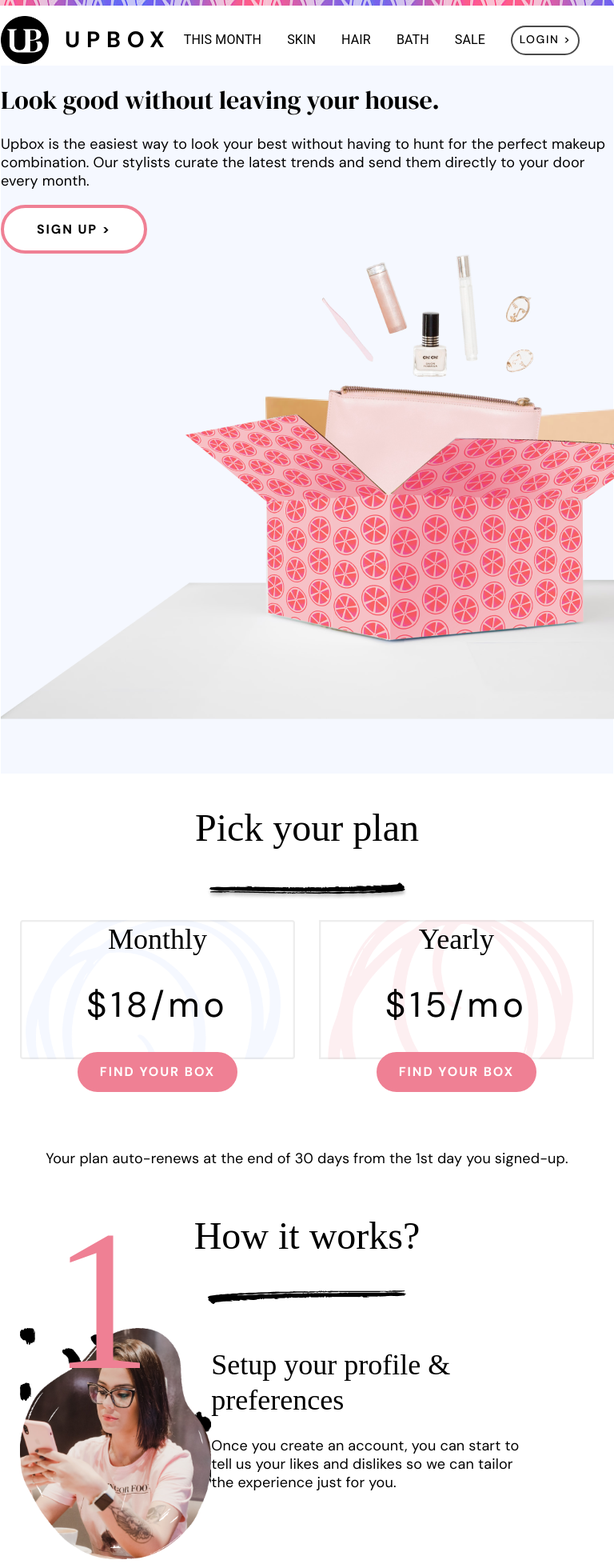
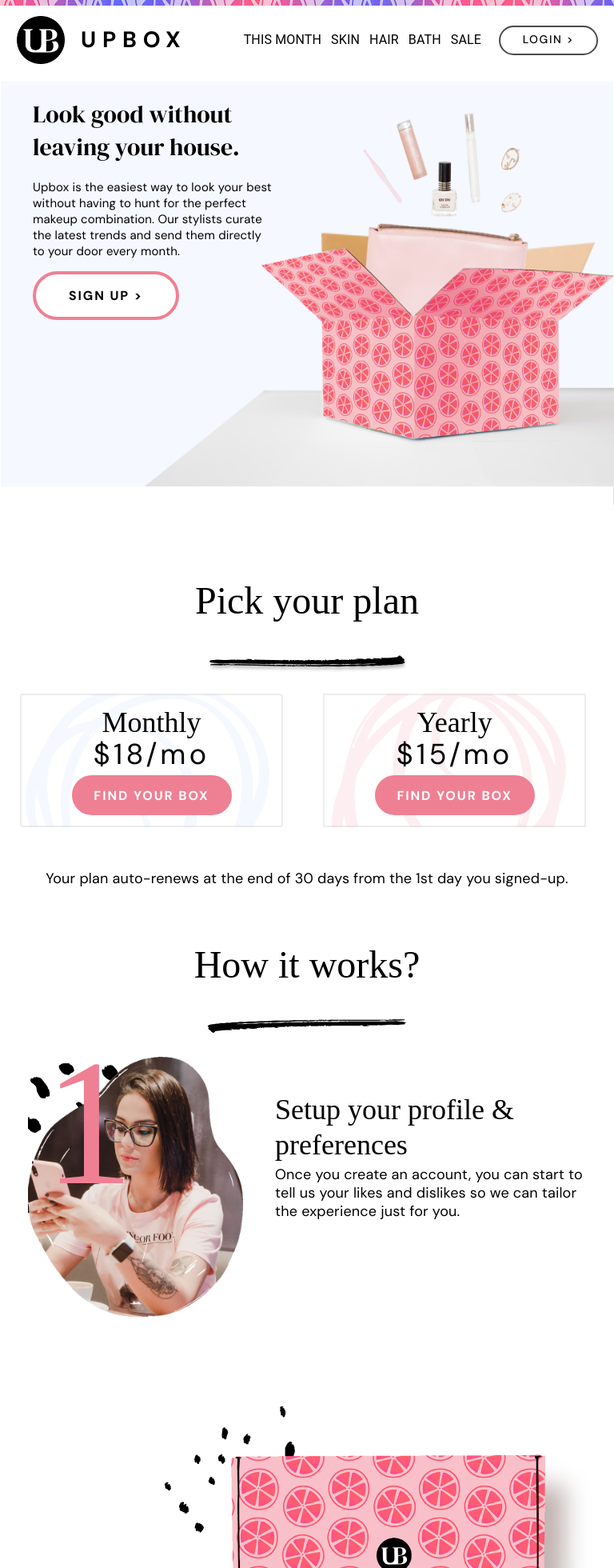
Before and after one commit to arunkjojo/upbox-ajoin, a React (Create React App) app: page / in a window 768 px wide. Shown: the top 1960 px of the page at 80% size. Built offline with nearby package versions, Linux system fonts and the light colour scheme; a web font is replaced by a local one.

Commit message:
Mostly ui is done

```diff
--- a/src/App.js
+++ b/src/App.js
@@ -101,7 +101,7 @@ function ResponsiveApp() {
               }}
             >
               {pages.map((page) => (
-                <MenuItem key={page} onClick={handleCloseNavMenu}>
+                <MenuItem className="menu-link" key={page} onClick={handleCloseNavMenu}>
                   <Typography textAlign="center">{page}</Typography>
                 </MenuItem>
               ))}
@@ -189,8 +189,7 @@ function ResponsiveApp() {
             </Grid>
             <Container>
               <Grid container>
-                <Grid item xs={12} sm={5.75} md={5.5} lg={5.1}>
-                  <div className="plan_body_left">
+                <Grid item xs={12} sm={5.5} md={5.5} lg={5.75} className="plan_body_left">
                     <h1 className="plan_body_main_heading">Monthly</h1>
 
                     <h1 className="plan_body_sub_heading">$18/mo</h1>
@@ -200,13 +199,9 @@ function ResponsiveApp() {
                         FIND YOUR BOX
                       </button>
                     </div>
-                  </div>
+                  {/* </div> */}
                 </Grid>
-                <Grid item xs={12} sm={0.5} md={1} lg={1} sx={{display : {md:'flex'}}}>
-                  <div></div>
-                </Grid>
-                <Grid item xs={12} sm={5.75} md={5.5} lg={5.5}>
-                  <div className="plan_body_right">
+                <Grid item xs={12} sm={5.5} md={5.5} lg={5.75} className="plan_body_right">
                     <h1 className="plan_body_main_heading">Yearly</h1>
 
                     <h1 className="plan_body_sub_heading">$15/mo</h1>
@@ -216,7 +211,6 @@ function ResponsiveApp() {
                         FIND YOUR BOX
                       </button>
                     </div>
-                  </div>
                 </Grid>
               </Grid>
               <Grid item xs={12} sm={12} md={12} lg={12}>
@@ -229,10 +223,10 @@ function ResponsiveApp() {
           </Grid>
         </Box>
 
-        <Box display="flex" sx={{ flexGrow: 1 }}>
+        <Box display="flex" sx={{ flexGrow: 1 }} className="work">
           <Container>
             <Grid container>
-              <Grid item xs={12} sm={12} md={12} lg={12}>
+              <Grid sx={{maxHeight: 'fit-content'}} item xs={12} sm={12} md={12} lg={12}>
                 <h2 className="work_header_title">How it works?</h2>
 
                 <img
@@ -241,8 +235,8 @@ function ResponsiveApp() {
                   className="work_header_underline center"
                 />
               </Grid>
-              <Grid item xs={12} sm={12} md={12} lg={12} container>
-                <Grid item xs={12} sm={4} className='work_1_img'>
+              <Grid sx={{maxHeight: 'fit-content'}} item xs={12} sm={12} md={12} lg={12} container>
+                <Grid item xs={12} sm={6} md={4} lg={4} className='work_1_img'>
                   <div className="work_body_1_art_image">
                     <img
                       src={work_body_1}
@@ -253,7 +247,7 @@ function ResponsiveApp() {
 
                   <span className="work_body_1_number">1</span>
                 </Grid>
-                <Grid item xs={12} sm={8} className='work_1_txt'>
+                <Grid item xs={12} sm={6} className='work_1_txt'>
                     <h1 className="work_body_1_heading">
                       Setup your profile & preferences
                     </h1>
@@ -264,7 +258,7 @@ function ResponsiveApp() {
                     </p>
                 </Grid>
               </Grid>
-              <Grid item xs={12} sm={12} md={12} lg={12} container className="work_2">
+              <Grid sx={{maxHeight: 'fit-content'}} item xs={12} sm={12} md={12} lg={12} container className="work_2">
                 <Grid item xs={12} sm={4} className='work_2_img'>
                   <div className="work_body_2_bg_image">
                     <div className="work_body_2_art_image">
@@ -277,7 +271,7 @@ function ResponsiveApp() {
                   </div>
                   <span className="work_body_2_number">2</span>
                 </Grid>
-                <Grid item xs={12} sm={6} className='work_2_txt'>
+                <Grid item xs={12} sm={12} lg={12} className='work_2_txt'>
                     <h3 className="work_body_2_heading">Review your custom box</h3>
 
                     <p className="work_body_2_paragraph">
@@ -288,7 +282,7 @@ function ResponsiveApp() {
                 </Grid>
               </Grid>
               <Grid item xs={12} sm={12} md={12} lg={12} container>
-                <Grid item xs={12} sm={4} className='work_3_img'>
+                <Grid item xs={12} sm={6} md={4} lg={4} className='work_3_img'>
                   <div className="work_body_3_art_image">
                     <img
                       src={work_body_3}
@@ -298,7 +292,7 @@ function ResponsiveApp() {
                   </div>
                   <span className="work_body_3_number">3</span>
                 </Grid>
-                <Grid item xs={12} sm={8} className='work_3_txt'>
+                <Grid item xs={12} sm={6} className='work_3_txt'>
                   <h3 className="work_body_3_heading">Try it on at home</h3>
 
                   <p className="work_body_3_paragraph">
@@ -402,9 +396,8 @@ function ResponsiveApp() {
               </div>
             </Grid>
           </Grid>
-          <Grid container direction="row" justifyContent="space-around">
-            <Grid xs={6} lg={3}>
-              <div className="footer_content_1">
+          <Grid container direction="row" justifyContent="space-between">
+            <Grid item xs={6} sm={6} md={3} lg={3}  className="footer_content_1">
                 <h3 className="footer_content_1_heading">UPBOX</h3>
 
                 <div className="footer_content_1_link">
@@ -417,9 +410,8 @@ function ResponsiveApp() {
                   <li className="footer_content_1_link_item">Seasonal Items</li>
                   <li className="footer_content_1_link_item">Upbox Promise</li>
                 </div>
-              </div>
             </Grid>
-            <Grid xs={6} lg={3}>
+            <Grid item xs={6} sm={6} md={3} lg={3}>
               <div className="footer_content_2">
                 <h3 className="footer_content_2_heading">Find Us On</h3>
 
@@ -432,7 +424,7 @@ function ResponsiveApp() {
                 </div>
               </div>
             </Grid>
-            <Grid xs={6} lg={3}>
+            <Grid item xs={6} sm={6} md={3} lg={3}>
               <div className="footer_content_3">
                 <h3 className="footer_content_3_heading">Product</h3>
 
@@ -446,7 +438,7 @@ function ResponsiveApp() {
                 </div>
               </div>
             </Grid>
-            <Grid xs={6} lg={3}>
+            <Grid item xs={6} sm={6} md={3} lg={3}>
               <div className="footer_content_4">
                 <h3 className="footer_content_4_heading">Help</h3>
 
@@ -471,14 +463,14 @@ function ResponsiveApp() {
               </div>
             </Grid>
           </Grid>
-          <Grid container sx={{ justifyContent: "space-between" }}>
-            <Grid xs={12} md={3} lg={2} order={{ xs: 1, lg: 2 }}>
+          <Grid container>
+            <Grid xs={12} sm={2} md={2} lg={2} order={{ xs: 1, sm:1, md:2, lg: 2 }}>
               <p className="footer_bottom_terms">Terms</p>
             </Grid>
-            <Grid xs={12} lg={2} order={{ xs: 2, lg: 3 }}>
+            <Grid xs={12} sm={2} md={2} lg={2} order={{ xs: 2, sm:2, md:3, lg: 3 }}>
               <p className="footer_bottom_policy">Privacy Policy</p>
             </Grid>
-            <Grid xs={11} md={3} lg={8} order={{ xs: 3, lg: 1 }}>
+            <Grid xs={11} sm={12} md={8}  lg={8} order={{ xs: 3, sm:3, md:1, lg: 1 }}>
               <p className="footer_bottom_copyright">
                 © 2020 Quest AI. Upbox is a Sample Project and open source
                 design project free for personal and commercial use.
--- a/src/style.css
+++ b/src/style.css
@@ -98,10 +98,9 @@
     letter-spacing: 0.12em;
 }
 
-.hero_right {
-
+.plan_header_underline {
+    margin-bottom: 25px;
 }
-
 .plan_body_left {
     background-image: url('./assets/box1.png');
     background-repeat: no-repeat;
@@ -502,6 +501,10 @@
         margin-inline-start: 100px;
         margin-inline-end: 10px;
     }
+    .hero {
+        padding-top: 10px;
+        margin-top: 20px;
+    }
     .hero_left {
         position: relative;
         width: 511px;
@@ -537,6 +540,15 @@
         position: relative;
         background-color: #FFFFFF;
         margin-top: -45px;
+        padding-top: 75px;
+    }
+
+    .work {
+        padding-top: 75px;
+    }
+
+    .plan_body_right {
+        margin-left: 45px !important;
     }
 
     .work_1_txt{
@@ -544,6 +556,9 @@
     }
     .work_2_txt{
         padding-left: 25px;
+        position: relative;
+        left: 15%;
+        top: -25%;
     }
     .work_3_txt{
         padding-left: 25px;
@@ -558,68 +573,267 @@
 @media screen and (min-width: 769px)  and (max-width: 1024px){
     .navbar {
         justify-content: space-between;
-        margin-inline-start: 100px;
+        margin-inline-start: 50px;
         margin-inline-end: 10px;
+    }
+    .hero {
+        padding-top: 10px;
+        margin-top: 20px;
     }
     .hero_left {
         position: relative;
         width: 511px;
-        left: 100px;
-        top: 260px;
+        left: 75px;
+        top: 130px;
     }
     .hero_title {
-        font-size: 40px;
-        line-height: 40px;
+        font-weight: 400;
+        font-size: 48px;
     }
     .hero_para {
         font-family: 'DM Sans';
-        font-size: 16px;
-        line-height: 25px;
-        margin-right: 10px;
+        font-size: 14px;
+        line-height: 18px;
     }
     .hero_right {
         background-image: url('./assets/Marker.png');
         background-repeat: no-repeat;
-        background-position-x: 75%;
-        background-position-y: 50%;
+        background-position-x: 105%;
+        background-position-y: 60%;
     }
     .hero_box_img {
         position: relative;
-        width: 540px;
-        height: 280px;
-        width: 1074px;
-        height: 530px;
-        right: 10%;
+        width: 1000px;
+        height: 525px;
+        right: 30%;
         top: 89px;
     }
     .pick_plan {
         position: relative;
         background-color: #FFFFFF;
         margin-top: -45px;
+        padding-top: 75px;
     }
-
+    .plan_body_right {
+        margin-left: 50px !important;
+    }
+    .plan_body_main_heading {
+        font-weight: 400;
+        font-size: 44px;
+        line-height: 25px;
+        text-align: center;
+    }
+    .plan_body_sub_heading {
+        font-family: 'DM Sans';
+        font-weight: 400;
+        font-size: 44px;
+        line-height: 25px;
+        text-align: center;
+        letter-spacing: 0.12em;
+    }
+    .plan_body_btn {
+        padding-bottom: 0px;
+    }
+    .work {
+        padding-top: 75px;
+    }
+    .work_1_img {
+        margin-left: 30px !important;
+    }
+    .work_1_txt {
+        margin-left: 20px !important;
+        margin-top: 20px !important;
+    }
     .work_2{
         position: relative;
         left: 35%;
     }
+    .work_2_txt{
+        padding-left: 25px;
+        position: relative;
+        left: 15%;
+        bottom: 26%;
+    }
+    .work_body_2_paragraph {
+        margin-top: -20px;
+    }
+    .work_3_img {
+        margin-left: 30px !important;
+    }
+    .work_3_txt {
+        margin-left: 20px !important;
+        margin-top: 20px !important;
+    }
+
+    .footer_content_1, .footer_content_2, .footer_content_3, .footer_content_4 {
+        left: 50px;
+    }
+    .footer_top_social {
+        left: 60%;
+        position: relative;
+    }
+    .footer_content_1_heading, .footer_content_2_heading, .footer_content_3_heading, .footer_content_4_heading {
+        font-size: 16px;
+        line-height: 15px;
+    }
+    .footer_bottom_terms {
+        font-size: 10px;
+        left: 50%;
+    }
+    .footer_bottom_policy {
+        font-size: 10px;
+    }
+    .footer_bottom_copyright {
+        font-size: 10px;
+        left: 5%;
+    }
 }
 /* Tablet UI */
 @media screen and (min-width: 426px)  and (max-width: 768px){
+    .navbar {
+        justify-content: space-between;
+        margin-inline-start: 20px;
+        margin-inline-end: 3px;
+    }
+    .menu-link {
+        padding: 0px 6px !important;
+    }
+    .hero {
+        padding-top: 0px;
+        margin-top: 20px;
+    }
+    .hero_left {
+        position: relative;
+        max-width: 300px !important;
+        left: 40px;
+        top: 0px;
+    }
+    .hero_title {
+        font-weight: 400;
+        font-size: 30px;
+    }
+    .hero_para {
+        font-family: 'DM Sans';
+        font-size: 15px;
+        line-height: 20px;
+    }
+    .hero_right {
+        background-image: none;
+    }
+    .hero_box_img {
+        position: relative;
+        width: 800px;
+        height: 504px;
+        right: -20%;
+        top: -260px;
+    }
+    .pick_plan {
+        position: relative;
+        background-color: #FFFFFF;
+        margin-top: -350px;
+        padding-top: 75px;
+    }
+    .plan_body_right {
+        margin-left: 50px !important;
+    }
+    .plan_body_main_heading {
+        font-weight: 400;
+        font-size: 36px;
+        line-height: 25px;
+        text-align: center;
+    }
+    .plan_body_sub_heading {
+        font-family: 'DM Sans';
+        font-weight: 400;
+        font-size: 36px;
+        line-height: 5px;
+        text-align: center;
+        letter-spacing: 0.12em;
+    }
+    .plan_body_btn {
+        padding-bottom: 0px;
+    }
+    .work {
+        padding-top: 10px;
+    }
+    .work_1_img {
+        margin-left: 10px !important;
+    }
+    .work_body_1_art_image {
+        background-image: url('./assets/art1.png');
+        background-repeat: no-repeat;
+        background-position-x: -50px;
+    }
+    .work_body_1_image {
+        position: relative;
+        width: calc(75%);
+    }
+    .work_body_1_number {
+        left: 20px;
+        top: -275px;
+        font-size: 225px;
+    }
+    .work_1_txt {
+        margin-left: -50px !important;
+        margin-top: 20px !important;
+    }
+    .work_2{
+        position: relative;
+        left: 25%;
+    }
+    .work_2_txt {
+        padding-left: 160px;
+        position: relative;
+        bottom: 27%;
+    }
+    .work_3_img {
+        margin-left: 10px !important;
+    }
+    .work_body_3_art_image {
+        background-image: url('./assets/art3.png');
+        background-repeat: no-repeat;
+        background-position-x: -50px;
+    }
+    .work_body_3_image {
+        position: relative;
+        width: calc(75%);
+    }
+    .work_body_3_number {
+        left: -5px;
+        top: -290px;
+        font-size: 225px;
+    }
+    .work_3_txt {
+        margin-left: -75px !important;
+        margin-top: 20px !important;
+    }
+    .work_body_1_paragraph,
+    .work_body_2_paragraph,
+    .work_body_3_paragraph {
+        margin-top: -20px;
+    }
 
-    .login_button {
-        box-sizing: border-box;
-        width: 86px;
-        height: 37px;
-        background: #FFFFFF;
-        border: 2px solid #4A4A4A;
-        border-radius: 300px;
-        font-family: 'DM Sans';
-        font-weight: 500;
-        font-size: 14px;
-        line-height: 30px;
-        letter-spacing: 0.12em;
-        text-align: center;
-        justify-content: center;
+    .footer_content_1, .footer_content_2, .footer_content_3, .footer_content_4 {
+        left: 50px;
+    }
+    .footer_top_social {
+        left: 50%;
+        position: relative;
+    }
+    .footer_content_1_heading, .footer_content_2_heading, .footer_content_3_heading, .footer_content_4_heading {
+        font-size: 16px;
+        line-height: 15px;
+    }
+    .footer_bottom_terms {
+        font-size: 10px;
+        left: 50px;
+    }
+    .footer_bottom_policy {
+        font-size: 10px;
+    }
+    .footer_bottom_copyright {
+        font-size: 10px;
+        left: 6%;
     }
 }
 /* Mobile L UI */
@@ -633,8 +847,6 @@
         right: calc(2%);
         position: relative;
     }
-
-
     .hero_left {
         position: relative;
         width: 511px;
@@ -658,21 +870,28 @@
         width: 728px;
         height: 337px;
     }
-
+    .plan_body_left,
+    .plan_body_right {
+        margin-bottom: 5px !important;
+        margin-top: 5px !important;
+    }
     .plan_header_title {
         font-size: 45px;
     }
     .plan_body_main_heading {
-        font-size: 30px;
+        font-size: 48px;
         line-height: 30px;
     }
     .plan_body_sub_heading {
-        font-size: 25px;
+        font-size: 35px;
         line-height: 20px;
     }
+    .plan_body_btn {
+        padding-bottom: 20px;
+    }
     .plan_body_button {
-        width: 140px;
-        height: 30px;
+        width: 150px;
+        height: 45px;
         margin-bottom: 8px;
         font-size: 13px;
     }
@@ -685,88 +904,90 @@
         font-size: 40px;
         line-height: 25px;
     }
-
-    .work_1_img {
-        max-height: 40%;
-    }
-    .work_2_img {
-        max-height: 40%;
-    }
+    .work_1_img,
+    .work_2_img,
     .work_3_img {
         max-height: 40%;
     }
-
-    .work_1_txt {
+    .work_1_txt,
+    .work_2_txt,
+    .work_3_txt {
+        margin-left: 20px !important;
     }
-    .work_2_txt {
+    .work_body_1_image {
+        position: relative;
+        width: calc(100%);
     }
-    .work_3_txt {
-    }
-
     .work_body_1_number {
-        left: 20px;
-        top: -260px;
-        font-size: 200px;
+        left: 40px;
+        top: -365px;
+        font-size: 225px;
     }
     .work_body_1_heading {
-        width: 260px;
-        font-size: 30px;
-        line-height: 40px;
+        width: 300px;
+        font-size: 35px;
+        line-height: 50px;
     }
     .work_body_1_paragraph {
-        width: 275px;
-        font-size: 15px;
-        line-height: 20px;
+        width: 360px;
+        font-size: 21px;
+        line-height: 25px;
+        margin-top: -25px !important;
     }
-
     .work_body_2_number {
-        left: 10px;
-        top: -300px;
-        font-size: 150px;
+        left: 12px;
+        top: -400px;
+        font-size: 200px;
     }
     .work_body_2_art_image {
         background-position: -68px 165%;
     }
     .work_body_2_image {
         position: relative;
-        width: 150%;
-        left: -50px;
+        width: calc(140%);
+        left: -75px;
     }
     .work_body_2_heading {
-        width: 260px;
-        font-size: 30px;
-        line-height: 40px;
+        width: 300px;
+        font-size: 50px;
+        line-height: 50px;
     }
     .work_body_2_paragraph {
-        width: 275px;
-        font-size: 15px;
-        line-height: 20px;
+        width: 360px;
+        font-size: 21px;
+        line-height: 25px;
+        margin-top: -25px !important;
     }
-
+    .work_body_3_art_image {
+        background-position: 111% 112%;
+    }
+    .work_body_3_image {
+        position: relative;
+        width: calc(90%);
+    }
     .work_body_3_number {
         position: relative;
-        left: -20px;
-        top: -275px;
+        left: 10px;
+        top: -355px;
         font-size: 200px;
     }
     .work_body_3_heading {
-        width: 143px;
-        font-size: 35px;
-        line-height: 40px;
+        width: 200px;
+        font-size: 50px;
+        line-height: 60px;
     }
     .work_body_3_paragraph {
-        width: 275px;
-        font-size: 15px;
-        line-height: 20px;
+        width: 360px;
+        font-size: 21px;
+        line-height: 25px;
+        margin-top: -25px !important;
     }
-
     .social_post_footer_button {
         width: 240px;
         height: 45px;
         font-size: 13px;
         line-height: 21px;
     }
-
     .footer_content_1, .footer_content_2, .footer_content_3, .footer_content_4 {
         left: 15px;
     }
@@ -801,7 +1022,6 @@
         right: calc(2%);
         position: relative;
     }
-
     .hero_left {
         position: relative;
         width: 511px;
@@ -820,21 +1040,23 @@
     }
     .hero_box_img {
         position: relative;
-        right: 40%;
-        width: 541px;
-        height: 250px;
+        right: 22%;
+        width: 550px;
+        height: 300px;
     }
-
     .plan_header_title {
         font-size: 45px;
     }
     .plan_body_main_heading {
-        font-size: 30px;
+        font-size: 40px;
         line-height: 30px;
     }
     .plan_body_sub_heading {
-        font-size: 25px;
+        font-size: 40px;
         line-height: 20px;
+    }
+    .plan_body_btn {
+        padding-bottom: 20px;
     }
     .plan_body_button {
         width: 140px;
@@ -851,7 +1073,6 @@
         font-size: 40px;
         line-height: 25px;
     }
-
     .work_1_img {
         max-height: 40%;
     }
@@ -861,78 +1082,92 @@
     .work_3_img {
         max-height: 40%;
     }
-
-    .work_1_txt {
+    .work_1_img,
+    .work_2_img,
+    .work_3_img {
+        max-height: 35% !important;
     }
-    .work_2_txt {
+    .work_1_txt,
+    .work_2_txt,
+    .work_3_txt {
+        margin-left: 20px !important;
     }
-    .work_3_txt {
+    .work_body_1_image {
+        position: relative;
+        width: calc(100%);
     }
-
     .work_body_1_number {
-        left: 20px;
-        top: -260px;
+        left: 30px;
+        top: -330px;
+        font-size: 225px;
+    }
+    .work_body_1_heading {
+        width: 300px;
+        font-size: 35px;
+        line-height: 50px;
+    }
+    .work_body_1_paragraph {
+        width: 320px;
+        font-size: 18px;
+        line-height: 25px;
+        margin-top: -20px !important;
+    }
+    .work_body_2_number {
+        left: 5px;
+        top: -365px;
         font-size: 200px;
     }
-    .work_body_1_heading {
-        width: 260px;
-        font-size: 30px;
-        line-height: 40px;
-    }
-    .work_body_1_paragraph {
-        width: 275px;
-        font-size: 15px;
-        line-height: 20px;
-    }
-
-    .work_body_2_number {
-        left: 10px;
-        top: -300px;
-        font-size: 150px;
-    }
     .work_body_2_art_image {
-        background-position: -68px 165%;
+        background-position: -69px 115%;
     }
     .work_body_2_image {
         position: relative;
-        width: 150%;
-        left: -50px;
+        width: calc(140%);
+        left: -55px;
     }
     .work_body_2_heading {
-        width: 260px;
-        font-size: 30px;
-        line-height: 40px;
+        width: 300px;
+        font-size: 50px;
+        line-height: 50px;
+        margin-top: -10px !important;
     }
     .work_body_2_paragraph {
-        width: 275px;
-        font-size: 15px;
-        line-height: 20px;
+        width: 320px;
+        font-size: 18px;
+        line-height: 25px;
+        margin-top: -20px !important;
     }
-
+    .work_body_3_art_image {
+        background-position: 111% 112%;
+    }
+    .work_body_3_image {
+        position: relative;
+        width: calc(90%);
+    }
     .work_body_3_number {
         position: relative;
-        left: -20px;
-        top: -275px;
+        left: 10px;
+        top: -355px;
         font-size: 200px;
     }
     .work_body_3_heading {
-        width: 143px;
-        font-size: 35px;
-        line-height: 40px;
+        width: 200px;
+        font-size: 50px;
+        line-height: 60px;
+        margin-top: 5px !important;
     }
     .work_body_3_paragraph {
-        width: 275px;
-        font-size: 15px;
-        line-height: 20px;
+        width: 320px;
+        font-size: 18px;
+        line-height: 25px;
+        margin-top: -20px !important;
     }
-
     .social_post_footer_button {
         width: 240px;
         height: 45px;
         font-size: 13px;
         line-height: 21px;
     }
-
     .footer_content_1, .footer_content_2, .footer_content_3, .footer_content_4 {
         left: 15px;
     }
@@ -992,7 +1227,6 @@
         width: 540px;
         height: 280px;
     }
-
     .plan_header_title {
         font-size: 45px;
     }
@@ -1019,7 +1253,6 @@
         font-size: 40px;
         line-height: 25px;
     }
-
     .work_1_img {
         max-height: 40%;
     }
@@ -1029,7 +1262,6 @@
     .work_3_img {
         max-height: 40%;
     }
-
     .work_body_1_number {
         left: 20px;
         top: -260px;
@@ -1045,7 +1277,6 @@
         font-size: 15px;
         line-height: 20px;
     }
-
     .work_body_2_number {
         left: 10px;
         top: -300px;
@@ -1069,7 +1300,6 @@
         font-size: 15px;
         line-height: 20px;
     }
-
     .work_body_3_number {
         position: relative;
         left: -20px;
@@ -1086,21 +1316,17 @@
         font-size: 15px;
         line-height: 20px;
     }
-
-
     .work_footer_button {
         width: 250px;
         height: 60px;
         margin-top: 0px;
     }
-
     .social_post_footer_button {
         width: 240px;
         height: 45px;
         font-size: 13px;
         line-height: 21px;
     }
-
     .footer_content_1, .footer_content_2, .footer_content_3, .footer_content_4 {
         left: 15px;
     }
```
